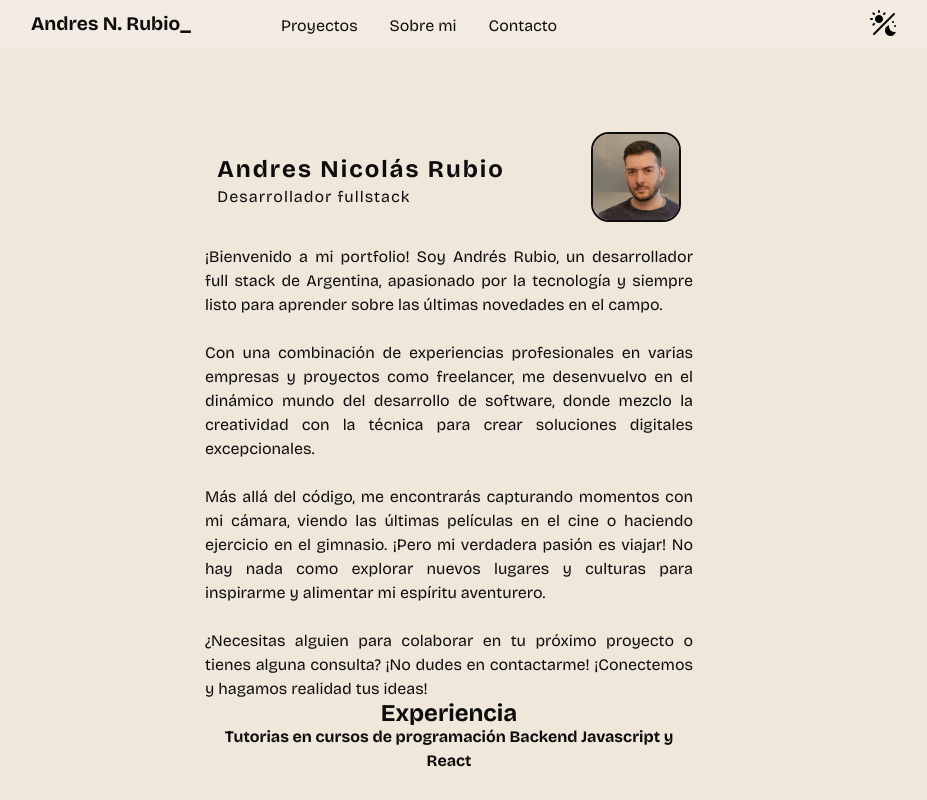
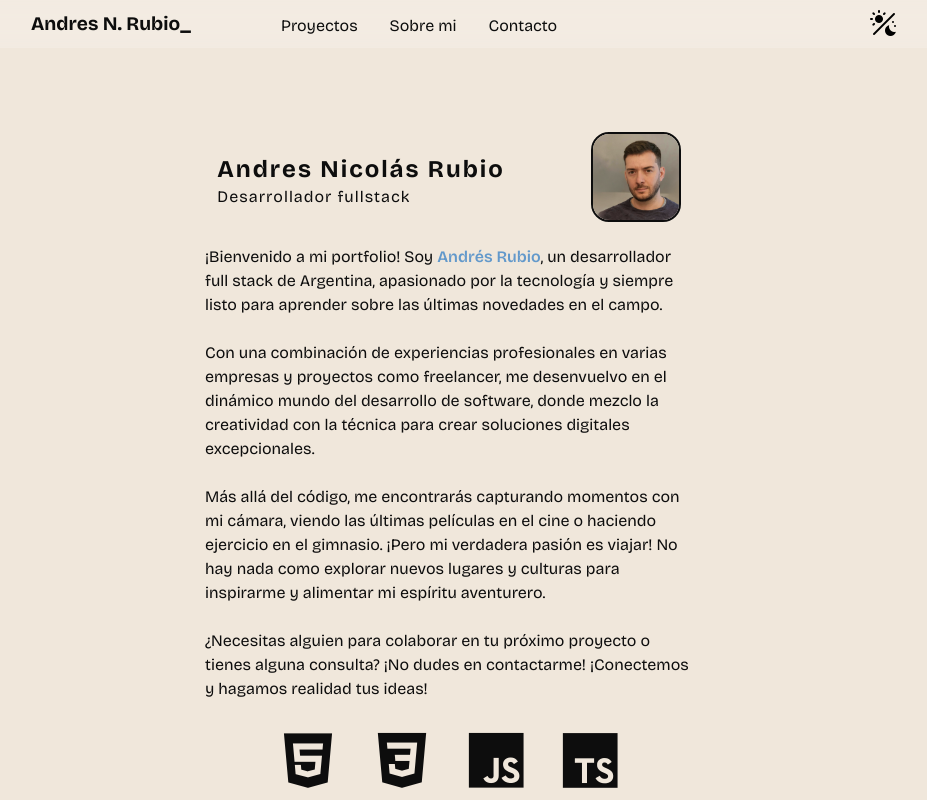
Before and after one commit to andresnrubio/AndresRubioPortfolio, a React (Vite) app: page / in a window 1280 px wide. Shown: the top 800 px of the page, without its empty margins (191-1118 px from the left). Built offline with nearby package versions, Linux system fonts and the light colour scheme.

Commit message:
agregado detalle de tecnologias

```diff
--- a/src/components/Home.jsx
+++ b/src/components/Home.jsx
@@ -4,10 +4,16 @@ import ProfileCard from './ProfileCard';
 import Technologies from './Technologies';
 import WorkHistory from './WorkHistory';
 
-const HomeContainer = styled.div`
+const HomeContainer = styled.article`
   padding: 1rem;
   p {
-    text-align: justify;
+    text-align: left;
+
+    & important {
+      color: var(--text-color-important);
+      font-weight: 600;
+      text-shadow: 1 1 var(--text-shadow);
+    }
   }
 `;
 
@@ -17,9 +23,9 @@ const Home = () => {
       <ProfileCard />
       <article>
         <p>
-          ¡Bienvenido a mi portfolio! Soy Andrés Rubio, un desarrollador full stack de Argentina,
-          apasionado por la tecnología y siempre listo para aprender sobre las últimas novedades en
-          el campo.
+          ¡Bienvenido a mi portfolio! Soy <important>Andrés Rubio</important>, un desarrollador full
+          stack de Argentina, apasionado por la tecnología y siempre listo para aprender sobre las
+          últimas novedades en el campo.
         </p>
         <br />
         <p>
@@ -40,7 +46,7 @@ const Home = () => {
           dudes en contactarme! ¡Conectemos y hagamos realidad tus ideas!
         </p>
       </article>
-      <WorkHistory />
+      {/* <WorkHistory /> */}
       <Technologies />
     </HomeContainer>
   );
--- a/src/components/Technologies.jsx
+++ b/src/components/Technologies.jsx
@@ -4,6 +4,9 @@ import styled from 'styled-components';
 const Logo = styled.i`
   color: var(--text-color);
   font-size: 3.5rem;
+  &:hover {
+    text-shadow: 0 0 10px var(--text-shadow);
+  }
 `;
 
 const TechnologiesSection = styled.section`
--- a/src/theme.js
+++ b/src/theme.js
@@ -4,6 +4,7 @@ export const GlobalStyles = createGlobalStyle`
   :root {
     --background-color: ${({ theme }) => theme.body};
     --text-color: ${({ theme }) => theme.text};
+    --text-shadow: ${({ theme }) => theme.text_shadow};
     --text-color-underline: ${({ theme }) => theme.text_underline};
     --text-color-important: ${({ theme }) => theme.text_box_important};
     --text-box-color: ${({ theme }) => theme.text_box_color};
@@ -38,6 +39,7 @@ export const lightTheme = {
   body: '#f0e7db',
   text: '#0d0d0d',
   text_underline: '#0d0d0d30',
+  text_shadow: '#0d0d0d30',
   text_box_important: '#6399CB',
   text_box_color: '#FFFFFF',
   picture_filter: 'grayscale(0.2)'
@@ -46,6 +48,7 @@ export const darkTheme = {
   body: '#202023',
   text: '#ffffffde',
   text_underline: '#ffffff30',
+  text_shadow: '#ffffff30',
   text_box_important: '#6399CB',
   text_box_color: '#43434A',
   picture_filter: 'grayscale(0.5)'
```
